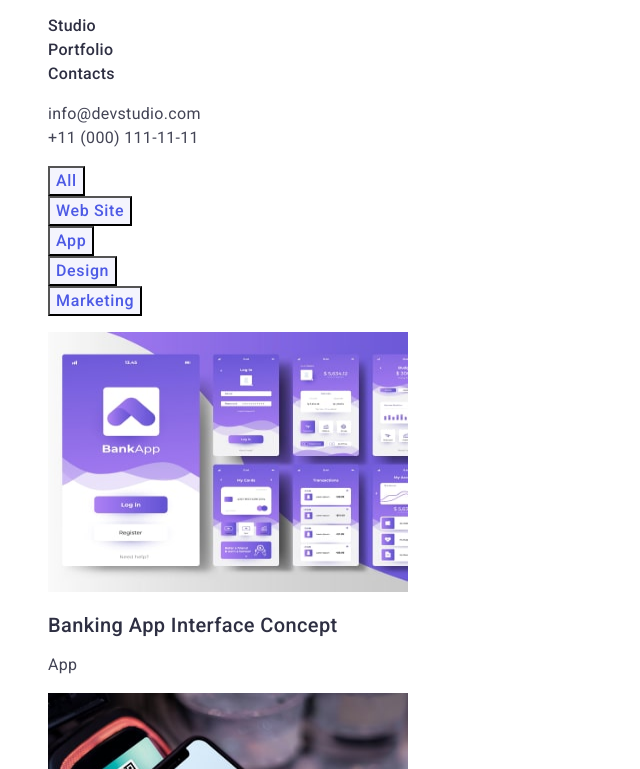
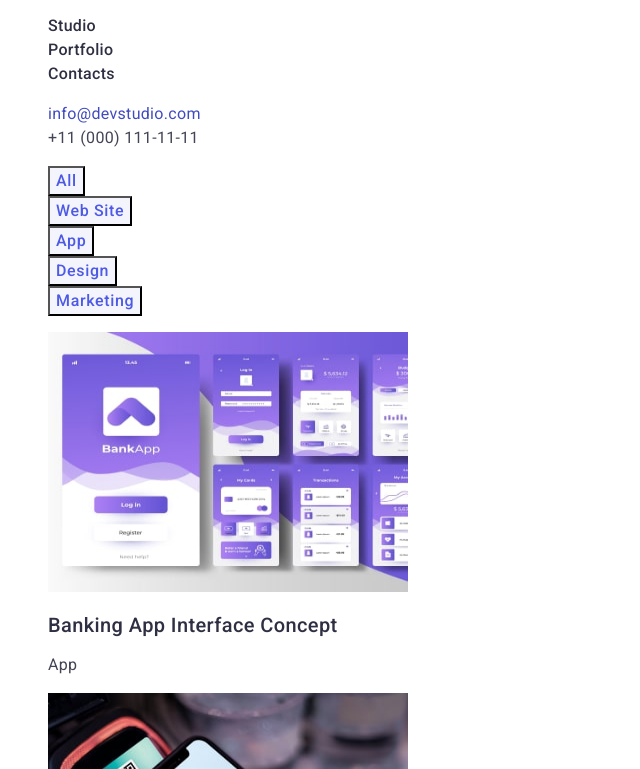
Before and after one commit to SerhiiAnd/goit-markup-hw-022, a plain HTML site: page portfolio.html in a window 1280 px wide. In both pictures the pointer is over the link "info@devstudio.com". Shown: the part 31-800 px from the top of the page, without its empty margins (0-640 px from the left). Drawn offline with Linux system fonts and the light colour scheme.

Commit message:
adrres-li

```diff
--- a/css/styles.css
+++ b/css/styles.css
@@ -71,6 +71,10 @@ body {
   font-weight: 400;
   line-height: 1.5;
   letter-spacing: 0.02em;
+}
+.head-address-link:hover,
+.head-address-link:focus {
+  color: #404bbf;
 }
 
 /*------------ BOSS ------------*/
```
